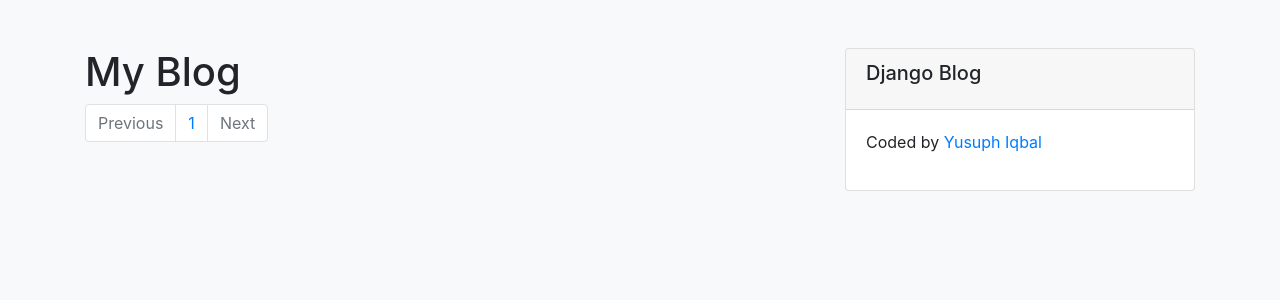
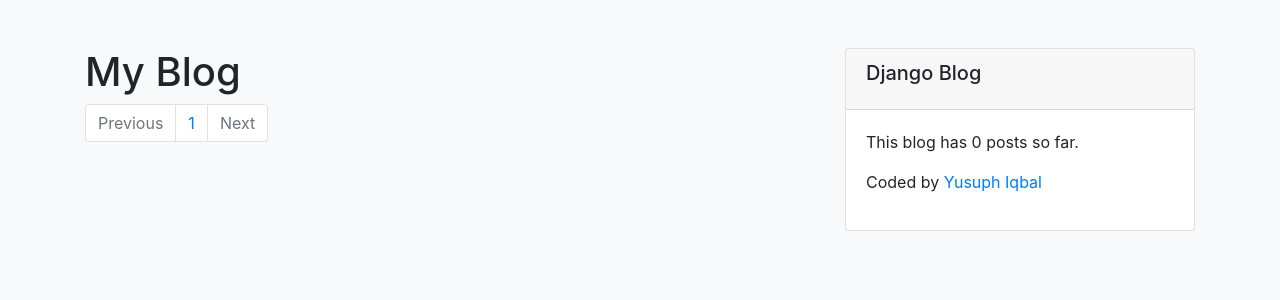
Before and after one commit to yusuphiqbal/django-blog, a Django app: page /blog/ in a window 1280 px wide. Shown: the part 57-357 px from the top of the page. Run offline with Django 3.2, Linux system fonts and the light colour scheme; data that the repository does not hold is empty; some libraries are stand-ins or nearby versions.

Commit message:
Added template tag to display total number of published posts

```diff
--- a/blog/templates/blog/base.html
+++ b/blog/templates/blog/base.html
@@ -1,3 +1,4 @@
+{% load blog_tags %}
 <!DOCTYPE html>
 <html lang="en">
 <head>
@@ -23,6 +24,7 @@
                         <h5 class="card-title">Django Blog</h5>
                     </div>
                     <div class="card-body">
+                        <p>This blog has {% total_posts %} posts so far.</p>
                         <p>Coded by <a href="https://github.com/yusuphiqbal" target="_blank">Yusuph Iqbal</a></p>
                     </div>
                 </div>
```
